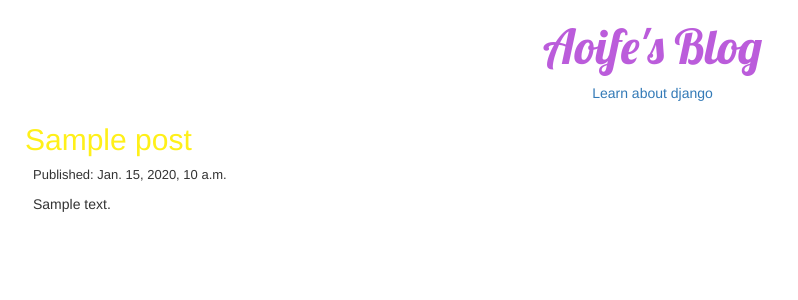
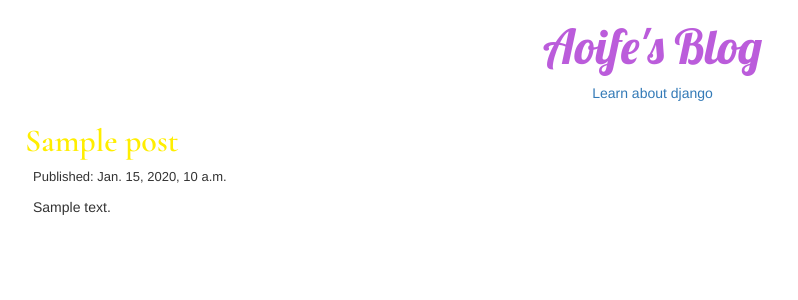
Before and after one commit to aoifeob/django-blog, a Django app: template blog/templates/blog/post_list.html in a window 1280 px wide. Shown: the top 300 px of the page, without its empty margins (0-798 px from the left). Run offline with Django 3.2, Linux system fonts and the light colour scheme; the template is opened without the code that fills it: values that come from a table or form of the project are taken from there, others are empty; tables that the repository leaves empty hold one stand-in row (values such as "Sample post"); some libraries are stand-ins or nearby versions.

Commit message:
css changes

```diff
--- a/blog/static/css/blog.css
+++ b/blog/static/css/blog.css
@@ -4,11 +4,13 @@ h1 a {
 }
 
 h1 a:hover {
-color: #BB5CDB;
+color: #76059C;
+text-decoration: none;
 }
 
 h2 a {
-    color: #FFF019;
+    color: #FFEE00;
+    font-family: 'Cormorant Garamond', serif;
 }
 
 p {
@@ -17,7 +19,8 @@ p {
 }
 
 h2 a:hover {
-  color: #FFF019;
+  color: #E0D100;
+  text-decoration: none;
 }
 
 body {
--- a/blog/templates/blog/post_list.html
+++ b/blog/templates/blog/post_list.html
@@ -5,6 +5,7 @@
 
     <head>
       <link href="//fonts.googleapis.com/css?family=Lobster&subset=latin,latin-ext" rel="stylesheet" type="text/css">
+<link href="//fonts.googleapis.com/css?family=Cormorant+Garamond:600" rel="stylesheet">
       <link rel="stylesheet" href="//maxcdn.bootstrapcdn.com/bootstrap/3.2.0/css/bootstrap.min.css">
 <link rel="stylesheet" href="//maxcdn.bootstrapcdn.com/bootstrap/3.2.0/css/bootstrap-theme.min.css">
 <link rel="stylesheet" href="{% static 'css/blog.css' %}">
@@ -14,14 +15,14 @@
 
     <body>
       <div>
-          <center><h1><font size="10"><a href="">Aoife's Blog</a></font></h1>
+          <center><h1><font size="15"><a href="">Aoife's Blog</a></font></h1>
           <a href="https://en.wikipedia.org/wiki/Django" class="external_link" id="link_to_wiki_page">Learn about django</br></a>
     </center>  </div>
 
 
         {% for post in posts %}
         <div>
-           <h2><a href="">{{ post.title }}</a></h2>
+           <h2><a href=""><font size="6.5">{{ post.title }}</font></a></h2>
             <font size="2"><p>Published: {{ post.published_date }}</p></font>
            <p>{{ post.text|linebreaksbr }}</p>
          </br>
```
